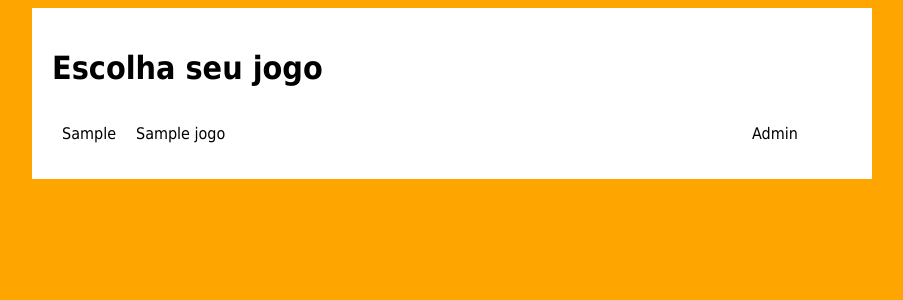
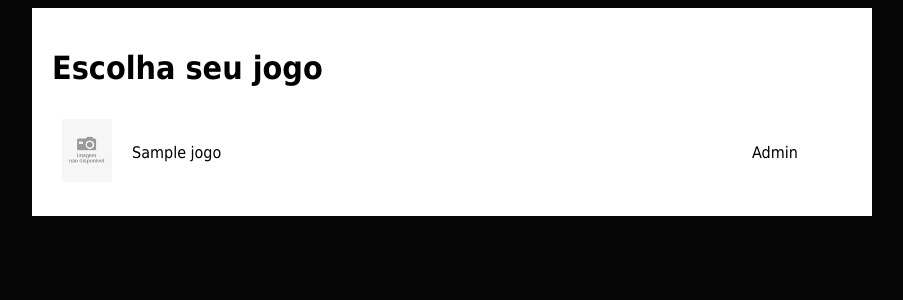
Before and after one commit to fergod14nova/Php_com_mysql, a PHP site: page / in a window 1280 px wide. Shown: the top 300 px of the page, without its empty margins (188-1091 px from the left). Run offline with PHP 8.4, Linux system fonts and the light colour scheme; tables that the repository leaves empty or names only in its code hold one stand-in row (values such as "Sample post").

Commit message:
V1.5
Função.php criado
Função de imagem inisponível criado;

```diff
--- a/estilos/estilo.css
+++ b/estilos/estilo.css
@@ -1,5 +1,5 @@
 body {
-    background-color: orange;
+    background-color: rgb(5, 5, 5);
     font-family: Tahoma;
 }
 
@@ -44,3 +44,7 @@ table.listagem td:nth-child(1) {
 table.listagem td:nth-child(3) {
     width: 90px;
 }
+
+img.mini {
+    width: 50px;
+}
--- /dev/null
+++ b/includes/funcoes.php
@@ -0,0 +1,13 @@
+<?php
+        function thumb($arq){
+            $caminho = "fotos/$arq";
+            if(is_null($arq) || !file_exists($caminho)){
+                // is_null que dizer se a variável for null
+                // file_exists quer dizer se a variável existe
+                return "fotos/indisponivel.png";
+            } else{
+                return $caminho;
+            }
+            //arq é o parámetro que será substituido
+        }
+?>
--- a/index.php
+++ b/index.php
@@ -4,20 +4,25 @@
     <meta charset="UTF-8">
     <meta http-equiv="X-UA-Compatible" content="IE=edge">
     <meta name="viewport" content="width=device-width, initial-scale=1.0">
+
     <link rel="stylesheet" href="estilos/estilo.css">
     <title>Estudonauta</title>
+
 </head>
+
 <body>
 
     <?php
         require_once "includes/banco.php";
+        require_once "includes/funcoes.php";
     ?>
     <div id="corpo">
         <h1>Escolha seu jogo</h1>
         <table class="listagem">
 
         <?php
-            $busca = $banco->query("Select * from jogos order by nome"); //query SQL
+            // fazendo busca no banco de dados
+            $busca = $banco->query("Select * from jogos order by nota"); //query SQL
 
             // testando e exibindo resultados
             if(!$busca){
@@ -31,7 +36,11 @@
 
                     // criando looping
                     while($reg=$busca->fetch_object()){
-                        echo "<tr><td>$reg->capa<td>$reg->nome<td>Admin";
+                        //a variável 'reg' recebe o resultado da busca
+
+                        // função pro caso da imagem faltar --> presente em funcoes.php
+                        $t = thumb($reg->capa);
+                        echo "<tr><td><img src='$t' class='mini'><td>$reg->nome<td>Admin";
                         // os nomes dentro do echo mostrado acima são os campo do banco de dados
                         //no caso são são os campos 'capa' e 'nome'
                     }
```
